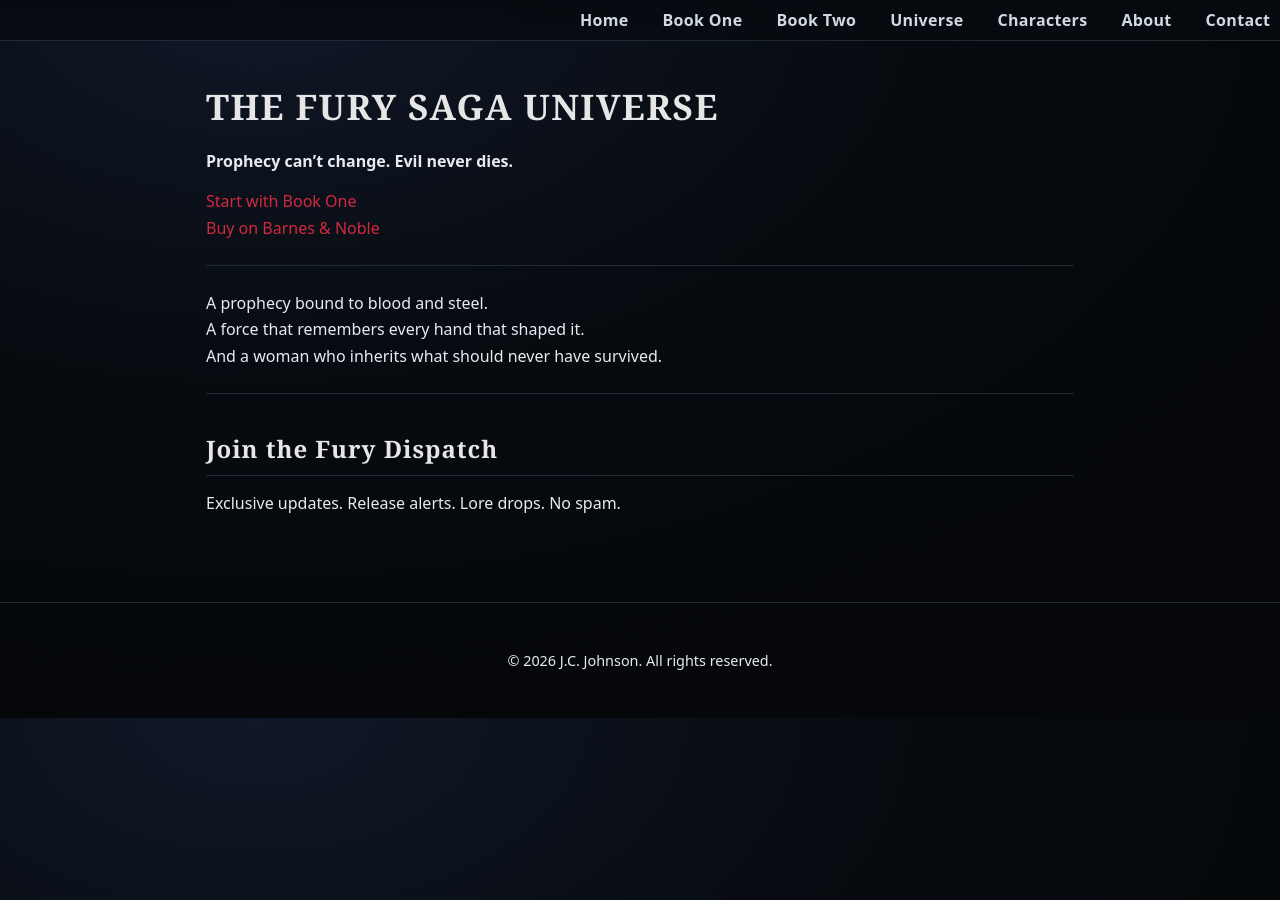
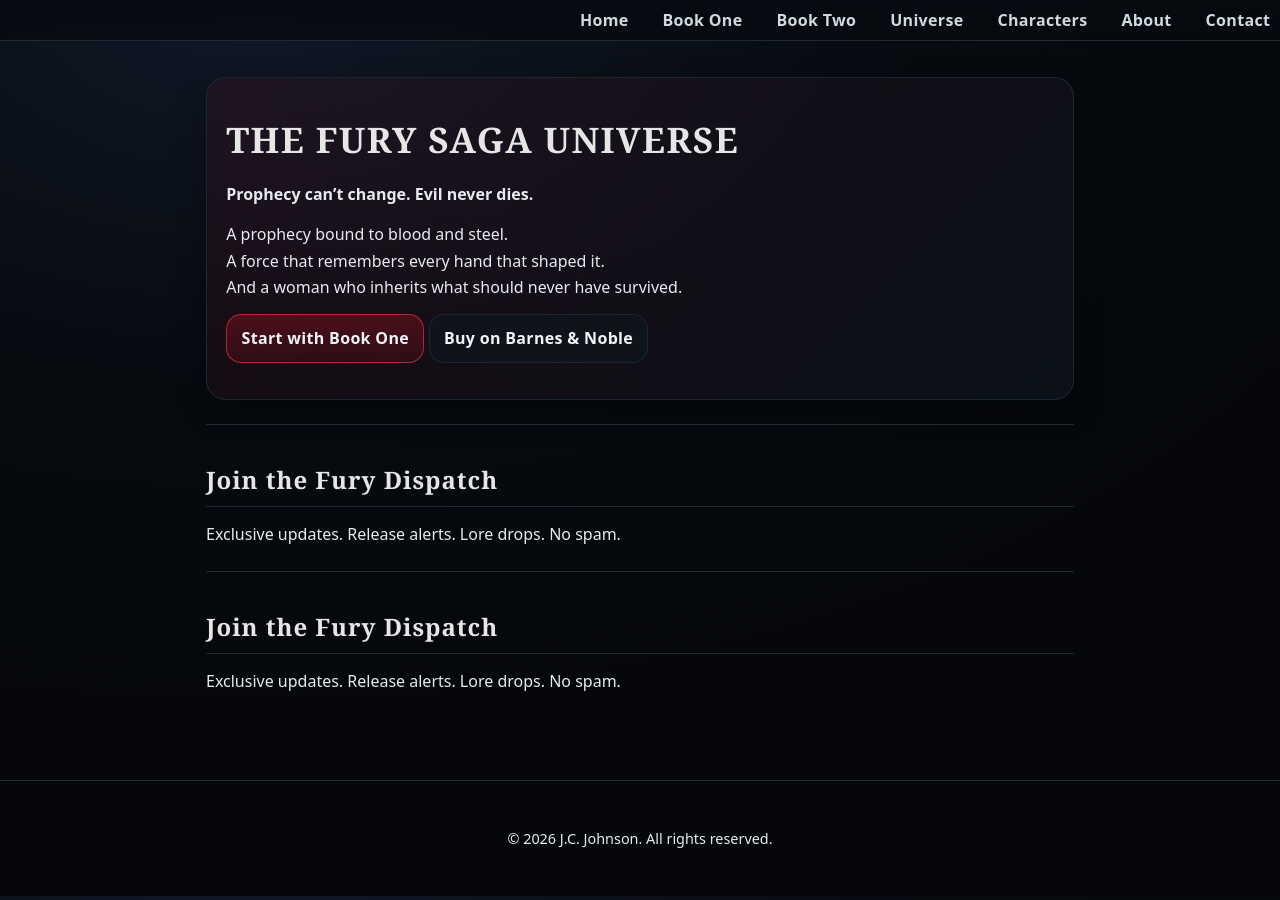
Before and after one commit to Johnson8310/The_Fury_Saga_Universe, a Jekyll site: the page built from index.md, in a window 1280 px wide. Built offline with Jekyll 4.4.1, drawn with Linux system fonts in a browser that asks for light colours.

Commit message:
Revise index.md for Fury Saga Universe
Updated content and structure for the Fury Saga Universe page.

```diff
--- a/index.md
+++ b/index.md
@@ -3,18 +3,30 @@ layout: default
 title: The Fury Saga Universe
 ---
 
-# THE FURY SAGA UNIVERSE
+<div class="hero">
+  <h1>THE FURY SAGA UNIVERSE</h1>
 
-**Prophecy can’t change. Evil never dies.**
+  <p><strong>Prophecy can’t change. Evil never dies.</strong></p>
 
-[Start with Book One](https://a.co/d/8Sbc78R)
-[Buy on Barnes & Noble](https://www.barnesandnoble.com/w/book-one-jc-johnson/1149008244?ean=9798279602407)
+  <p>
+    A prophecy bound to blood and steel.<br>
+    A force that remembers every hand that shaped it.<br>
+    And a woman who inherits what should never have survived.
+  </p>
 
----
+  <p>
+    <a class="btn primary" href="https://a.co/d/8Sbc78R">Start with Book One</a>
+    <a class="btn" href="https://www.barnesandnoble.com/w/book-one-jc-johnson/1149008244?ean=9798279602407">
+      Buy on Barnes & Noble
+    </a>
+  </p>
+</div>
 
-A prophecy bound to blood and steel.
-A force that remembers every hand that shaped it.
-And a woman who inherits what should never have survived.
+<hr>
+
+## Join the Fury Dispatch
+
+Exclusive updates. Release alerts. Lore drops. No spam.
 
 ---
 
```
